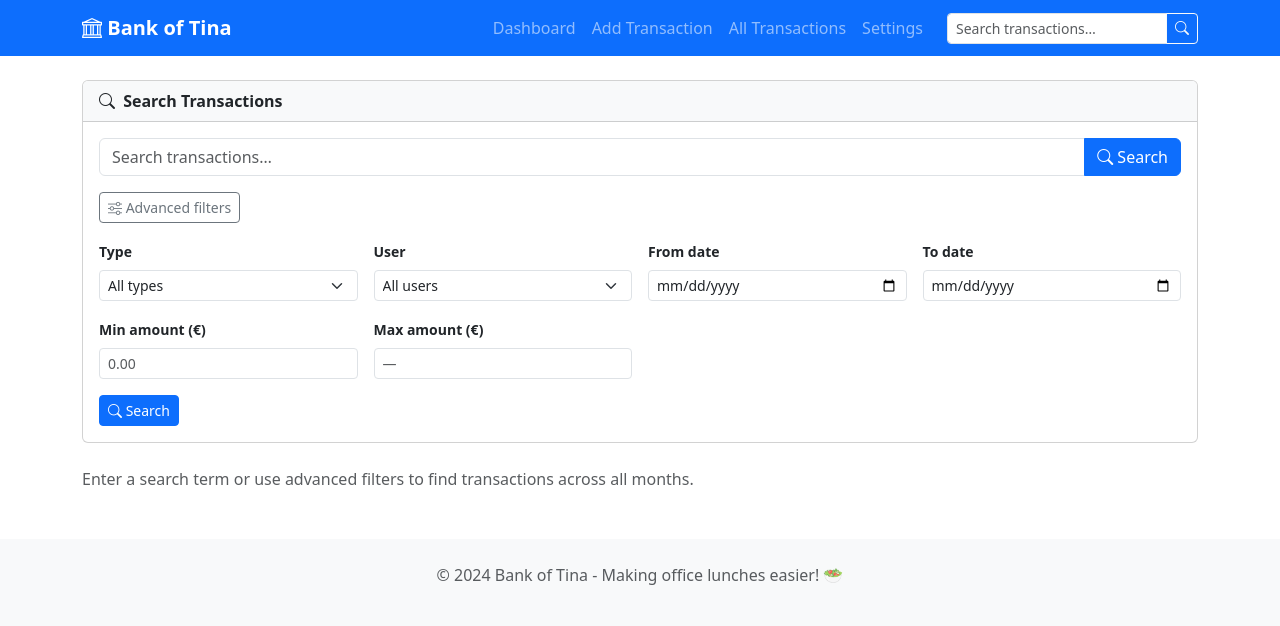
After one commit to phoen-ix/bank-of-tina, a Flask app: page /search in a window 1280 px wide, after a click on "Advanced filters". The commit adds this page. Shown: the top 626 px of the page. Run offline with Flask 3, Linux system fonts and the light colour scheme.

Commit message:
Add cross-month transaction search feature

```diff
--- a/app/app.py
+++ b/app/app.py
@@ -488,6 +488,68 @@ def view_transactions():
         tx_total=sum(t.amount for t in transactions),
     )
 
+@app.route('/search')
+def search():
+    q          = request.args.get('q', '').strip()
+    tx_type    = request.args.get('type', '')
+    user_id    = request.args.get('user', None, type=int)
+    date_from  = request.args.get('date_from', '')
+    date_to    = request.args.get('date_to', '')
+    amount_min = request.args.get('amount_min', '')
+    amount_max = request.args.get('amount_max', '')
+
+    searched = any([q, tx_type, user_id, date_from, date_to, amount_min, amount_max])
+    results  = []
+
+    if searched:
+        qry = Transaction.query
+
+        if q:
+            qry = qry.filter(
+                db.or_(
+                    Transaction.description.ilike(f'%{q}%'),
+                    Transaction.items.any(ExpenseItem.item_name.ilike(f'%{q}%'))
+                )
+            )
+        if tx_type:
+            qry = qry.filter(Transaction.transaction_type == tx_type)
+        if user_id:
+            qry = qry.filter(
+                db.or_(Transaction.from_user_id == user_id,
+                       Transaction.to_user_id   == user_id)
+            )
+        if date_from:
+            try:
+                qry = qry.filter(Transaction.date >= datetime.strptime(date_from, '%Y-%m-%d'))
+            except ValueError:
+                pass
+        if date_to:
+            try:
+                dt = datetime.strptime(date_to, '%Y-%m-%d').replace(hour=23, minute=59, second=59)
+                qry = qry.filter(Transaction.date <= dt)
+            except ValueError:
+                pass
+        if amount_min:
+            try:
+                qry = qry.filter(Transaction.amount >= float(amount_min))
+            except ValueError:
+                pass
+        if amount_max:
+            try:
+                qry = qry.filter(Transaction.amount <= float(amount_max))
+            except ValueError:
+                pass
+
+        results = qry.order_by(Transaction.date.desc()).all()
+
+    all_users = User.query.order_by(User.name).all()
+    return render_template('search.html',
+        results=results, searched=searched, all_users=all_users,
+        q=q, tx_type=tx_type, user_id=user_id,
+        date_from=date_from, date_to=date_to,
+        amount_min=amount_min, amount_max=amount_max)
+
+
 @app.route('/user/<int:user_id>')
 def user_detail(user_id):
     user = User.query.get_or_404(user_id)
--- a/app/templates/base.html
+++ b/app/templates/base.html
@@ -38,6 +38,16 @@
                         <a class="nav-link" href="{{ url_for('settings') }}">Settings</a>
                     </li>
                 </ul>
+                <form class="d-flex ms-3" action="{{ url_for('search') }}" method="GET">
+                    <div class="input-group input-group-sm">
+                        <input class="form-control" type="search" name="q"
+                               placeholder="Search transactions…"
+                               value="{{ request.args.get('q', '') if request.endpoint == 'search' else '' }}">
+                        <button class="btn btn-outline-light" type="submit">
+                            <i class="bi bi-search"></i>
+                        </button>
+                    </div>
+                </form>
             </div>
         </div>
     </nav>
--- /dev/null
+++ b/app/templates/search.html
@@ -0,0 +1,200 @@
+{% extends "base.html" %}
+
+{% block title %}Search Transactions – Bank of Tina{% endblock %}
+
+{% block content %}
+<div class="card mb-4">
+    <div class="card-header">
+        <i class="bi bi-search me-1"></i> Search Transactions
+    </div>
+    <div class="card-body">
+        <form method="GET" action="{{ url_for('search') }}">
+            <!-- Main search bar -->
+            <div class="input-group mb-3">
+                <input class="form-control" type="search" name="q"
+                       placeholder="Search transactions…" value="{{ q }}">
+                <button class="btn btn-primary" type="submit">
+                    <i class="bi bi-search"></i> Search
+                </button>
+            </div>
+
+            <!-- Advanced filters toggle -->
+            <div>
+                <a class="btn btn-sm btn-outline-secondary" data-bs-toggle="collapse"
+                   href="#advancedFilters" role="button" aria-expanded="false"
+                   aria-controls="advancedFilters" id="advancedToggle">
+                    <i class="bi bi-sliders"></i> Advanced filters
+                </a>
+            </div>
+
+            <div class="collapse mt-3" id="advancedFilters">
+                <div class="row g-3">
+                    <div class="col-sm-6 col-md-3">
+                        <label class="form-label small fw-semibold">Type</label>
+                        <select class="form-select form-select-sm" name="type">
+                            <option value="" {% if not tx_type %}selected{% endif %}>All types</option>
+                            <option value="expense"    {% if tx_type == 'expense'    %}selected{% endif %}>Expense</option>
+                            <option value="transfer"   {% if tx_type == 'transfer'   %}selected{% endif %}>Transfer</option>
+                            <option value="deposit"    {% if tx_type == 'deposit'    %}selected{% endif %}>Deposit</option>
+                            <option value="withdrawal" {% if tx_type == 'withdrawal' %}selected{% endif %}>Withdrawal</option>
+                        </select>
+                    </div>
+                    <div class="col-sm-6 col-md-3">
+                        <label class="form-label small fw-semibold">User</label>
+                        <select class="form-select form-select-sm" name="user">
+                            <option value="" {% if not user_id %}selected{% endif %}>All users</option>
+                            {% for u in all_users %}
+                            <option value="{{ u.id }}" {% if user_id == u.id %}selected{% endif %}>{{ u.name }}</option>
+                            {% endfor %}
+                        </select>
+                    </div>
+                    <div class="col-sm-6 col-md-3">
+                        <label class="form-label small fw-semibold">From date</label>
+                        <input type="date" class="form-control form-control-sm" name="date_from" value="{{ date_from }}">
+                    </div>
+                    <div class="col-sm-6 col-md-3">
+                        <label class="form-label small fw-semibold">To date</label>
+                        <input type="date" class="form-control form-control-sm" name="date_to" value="{{ date_to }}">
+                    </div>
+                    <div class="col-sm-6 col-md-3">
+                        <label class="form-label small fw-semibold">Min amount (€)</label>
+                        <input type="number" step="0.01" min="0" class="form-control form-control-sm"
+                               name="amount_min" value="{{ amount_min }}" placeholder="0.00">
+                    </div>
+                    <div class="col-sm-6 col-md-3">
+                        <label class="form-label small fw-semibold">Max amount (€)</label>
+                        <input type="number" step="0.01" min="0" class="form-control form-control-sm"
+                               name="amount_max" value="{{ amount_max }}" placeholder="—">
+                    </div>
+                    <div class="col-12">
+                        <button class="btn btn-primary btn-sm" type="submit">
+                            <i class="bi bi-search"></i> Search
+                        </button>
+                    </div>
+                </div>
+            </div>
+        </form>
+    </div>
+</div>
+
+{% if not searched %}
+    <p class="text-muted">Enter a search term or use advanced filters to find transactions across all months.</p>
+
+{% elif results %}
+    <div class="card">
+        <div class="card-body p-0">
+            <div class="table-responsive">
+                <table class="table table-hover mb-0">
+                    <thead>
+                        <tr>
+                            <th>Date</th>
+                            <th>Type</th>
+                            <th>Description</th>
+                            <th>From</th>
+                            <th>To</th>
+                            <th class="text-end">Amount</th>
+                            <th>Receipt</th>
+                            <th></th>
+                        </tr>
+                    </thead>
+                    <tbody>
+                        {% for trans in results %}
+                        <tr>
+                            <td class="text-nowrap">{{ trans.date.strftime('%Y-%m-%d %H:%M') }}</td>
+                            <td>
+                                <span class="badge
+                                    {% if trans.transaction_type == 'deposit' %}bg-success
+                                    {% elif trans.transaction_type == 'withdrawal' %}bg-danger
+                                    {% elif trans.transaction_type == 'expense' %}bg-primary
+                                    {% else %}bg-secondary{% endif %}">
+                                    {{ trans.transaction_type }}
+                                </span>
+                            </td>
+                            <td>{{ trans.description }}</td>
+                            <td>
+                                {% if trans.from_user %}
+                                    <a href="{{ url_for('user_detail', user_id=trans.from_user.id) }}">
+                                        {{ trans.from_user.name }}
+                                    </a>
+                                {% else %}
+                                    -
+                                {% endif %}
+                            </td>
+                            <td>
+                                {% if trans.to_user %}
+                                    <a href="{{ url_for('user_detail', user_id=trans.to_user.id) }}">
+                                        {{ trans.to_user.name }}
+                                    </a>
+                                {% else %}
+                                    -
+                                {% endif %}
+                            </td>
+                            <td class="text-end"><strong>€{{ "%.2f"|format(trans.amount) }}</strong></td>
+                            <td>
+                                {% if trans.receipt_path %}
+                                    <a href="{{ url_for('view_receipt', filepath=trans.receipt_path) }}" target="_blank" class="btn btn-sm btn-outline-secondary">
+                                        <i class="bi bi-paperclip"></i> View
+                                    </a>
+                                {% else %}
+                                    -
+                                {% endif %}
+                            </td>
+                            <td class="text-end text-nowrap">
+                                <a href="{{ url_for('edit_transaction', transaction_id=trans.id) }}"
+                                   class="btn btn-sm btn-outline-primary">
+                                    <i class="bi bi-pencil"></i>
+                                </a>
+                                <form method="POST" action="{{ url_for('delete_transaction', transaction_id=trans.id) }}"
+                                      class="d-inline"
+                                      onsubmit="return confirm('Delete this transaction? Balances will be reversed.')">
+                                    <button type="submit" class="btn btn-sm btn-outline-danger">
+                                        <i class="bi bi-trash"></i>
+                                    </button>
+                                </form>
+                            </td>
+                        </tr>
+                        {% if trans.items %}
+                            <tr class="table-light">
+                                <td colspan="8">
+                                    <small class="ms-4">
+                                        <strong>Items:</strong>
+                                        {% for item in trans.items %}
+                                            {{ item.item_name }} (€{{ "%.2f"|format(item.price) }}){% if not loop.last %}, {% endif %}
+                                        {% endfor %}
+                                    </small>
+                                </td>
+                            </tr>
+                        {% endif %}
+                        {% endfor %}
+                    </tbody>
+                </table>
+            </div>
+        </div>
+        <div class="card-footer text-muted small">
+            {{ results|length }} transaction{{ 's' if results|length != 1 else '' }}
+            &middot; Total: €{{ "%.2f"|format(results|sum(attribute='amount')) }}
+        </div>
+    </div>
+
+{% else %}
+    <p class="text-muted">No transactions found for your search.</p>
+{% endif %}
+{% endblock %}
+
+{% block scripts %}
+<script>
+(function () {
+    var advancedParams = ['type', 'user', 'date_from', 'date_to', 'amount_min', 'amount_max'];
+    var params = new URLSearchParams(window.location.search);
+    var hasAdvanced = advancedParams.some(function (p) { return params.get(p); });
+    if (hasAdvanced) {
+        var el = document.getElementById('advancedFilters');
+        if (el) {
+            el.classList.add('show');
+            var toggle = document.getElementById('advancedToggle');
+            if (toggle) toggle.setAttribute('aria-expanded', 'true');
+        }
+    }
+})();
+</script>
+{% endblock %}
```
Also changed, not shown: README.md.
